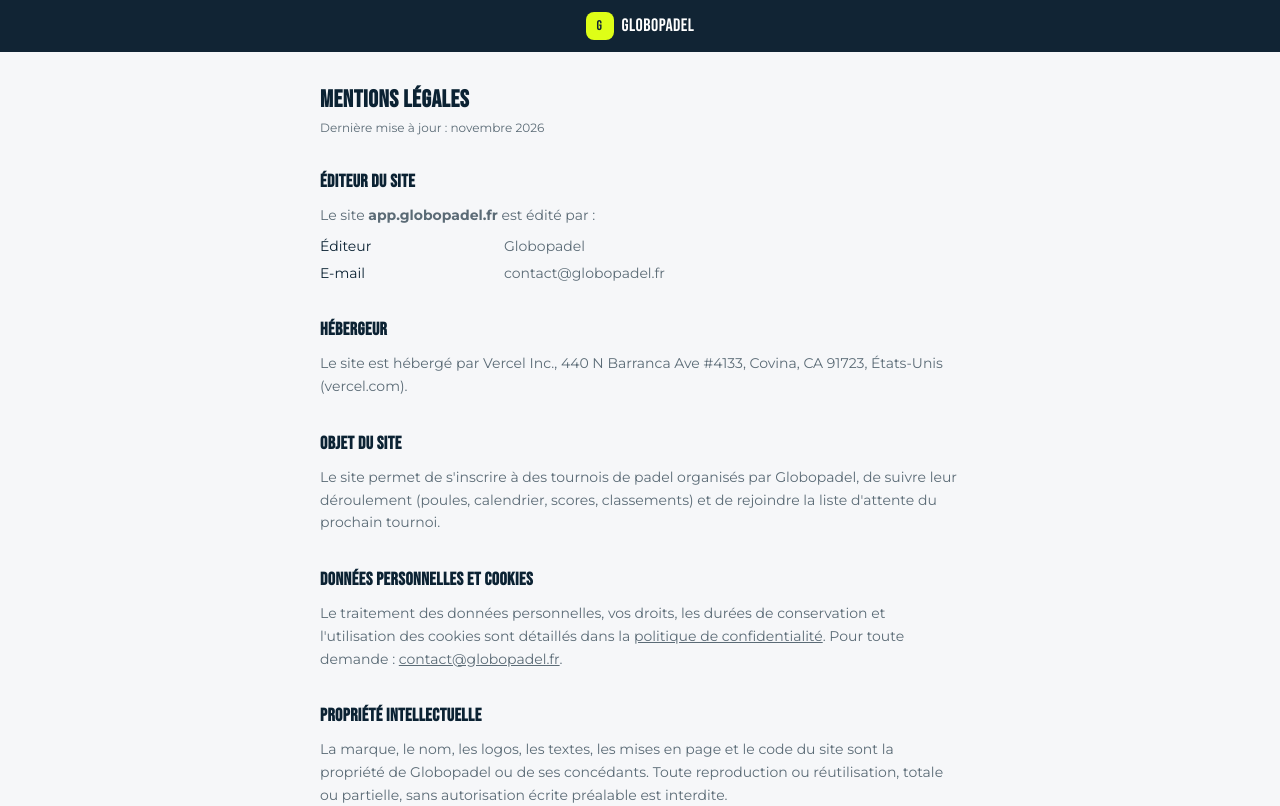
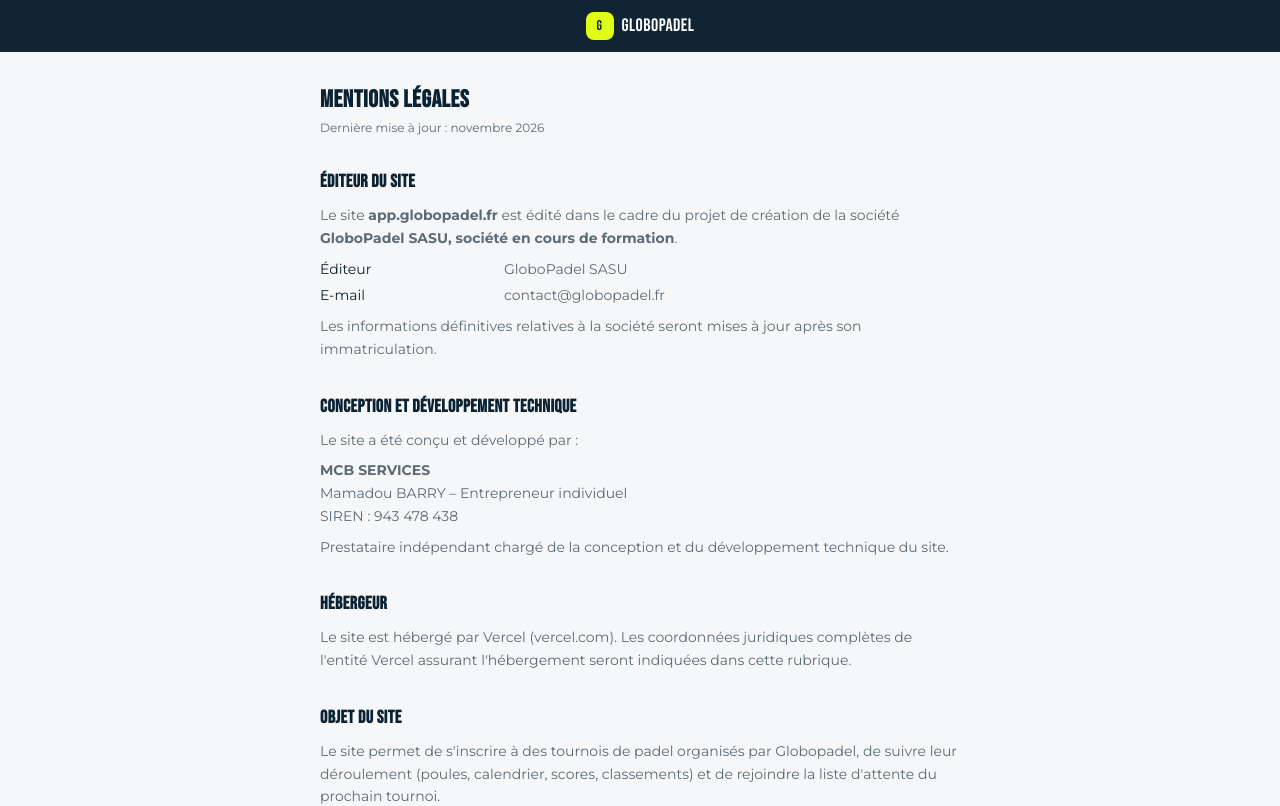
Before and after one commit to BMCellou/padelMeet-tournois, a Next.js app: page /mentions-legales in a window 1280 px wide. Shown: the top 806 px of the page. Built offline with nearby package versions, Linux system fonts and the light colour scheme.

Commit message:
Mentions légales : éditeur GloboPadel SASU en cours de formation, prestataire de conception et de développement MCB SERVICES, hébergeur Vercel avec coordonnées à publier

```diff
--- a/src/app/mentions-legales/page.tsx
+++ b/src/app/mentions-legales/page.tsx
@@ -1,7 +1,7 @@
 import type { Metadata } from "next";
 import Link from "next/link";
 import { PageLegale, SectionLegale } from "@/components/PageLegale";
-import { EDITEUR, HEBERGEUR, URL_SITE, lignesEditeur } from "@/lib/legal/editeur";
+import { CONCEPTEUR, EDITEUR, HEBERGEUR, URL_SITE, lignesEditeur } from "@/lib/legal/editeur";
 
 export const metadata: Metadata = {
   title: "Mentions légales — Globopadel",
@@ -12,9 +12,16 @@ export default function MentionsLegalesPage() {
   return (
     <PageLegale titre="Mentions légales" misAJour="novembre 2026">
       <SectionLegale titre="Éditeur du site">
-        <p>
-          Le site <strong>{URL_SITE.replace("https://", "")}</strong> est édité par :
-        </p>
+        {EDITEUR.enFormation ? (
+          <p>
+            Le site <strong>{URL_SITE.replace("https://", "")}</strong> est édité dans le cadre du projet de création de la
+            société <strong>{EDITEUR.denomination}, société en cours de formation</strong>.
+          </p>
+        ) : (
+          <p>
+            Le site <strong>{URL_SITE.replace("https://", "")}</strong> est édité par :
+          </p>
+        )}
         <dl className="space-y-1">
           {lignesEditeur(EDITEUR).map(([libelle, valeur]) => (
             <div key={libelle} className="flex gap-2">
@@ -23,6 +30,9 @@ export default function MentionsLegalesPage() {
             </div>
           ))}
         </dl>
+        {EDITEUR.enFormation ? (
+          <p>Les informations définitives relatives à la société seront mises à jour après son immatriculation.</p>
+        ) : null}
       </SectionLegale>
 
       {EDITEUR.directeurPublication ? (
@@ -31,9 +41,24 @@ export default function MentionsLegalesPage() {
         </SectionLegale>
       ) : null}
 
+      <SectionLegale titre="Conception et développement technique">
+        <p>Le site a été conçu et développé par :</p>
+        <p>
+          <strong>{CONCEPTEUR.nom}</strong>
+          <br />
+          {CONCEPTEUR.responsable} – {CONCEPTEUR.statut}
+          <br />
+          SIREN : {CONCEPTEUR.siren}
+        </p>
+        <p>Prestataire indépendant chargé de la conception et du développement technique du site.</p>
+      </SectionLegale>
+
       <SectionLegale titre="Hébergeur">
         <p>
-          Le site est hébergé par {HEBERGEUR.nom}, {HEBERGEUR.adresse} ({HEBERGEUR.site.replace("https://", "")}).
+          Le site est hébergé par {HEBERGEUR.nom} ({HEBERGEUR.site.replace("https://", "")}).
+          {HEBERGEUR.adresse
+            ? ` Adresse : ${HEBERGEUR.adresse}.`
+            : " Les coordonnées juridiques complètes de l'entité Vercel assurant l'hébergement seront indiquées dans cette rubrique."}
         </p>
       </SectionLegale>
 
--- a/src/lib/legal/editeur.ts
+++ b/src/lib/legal/editeur.ts
@@ -6,6 +6,8 @@ import { CONTACT_GLOBOPADEL } from "@/lib/liste-attente/rgpd";
 
 export interface Editeur {
   denomination: string;
+  /** Société pas encore immatriculée : la page l'indique et annonce la mise à jour des informations définitives. */
+  enFormation: boolean;
   formeJuridique: string | null;
   capitalSocial: string | null;
   siegeSocial: string | null;
@@ -19,7 +21,8 @@ export interface Editeur {
 }
 
 export const EDITEUR: Editeur = {
-  denomination: "Globopadel",
+  denomination: "GloboPadel SASU",
+  enFormation: true,
   formeJuridique: null,
   capitalSocial: null,
   siegeSocial: null,
@@ -32,15 +35,31 @@ export const EDITEUR: Editeur = {
 
 export interface Hebergeur {
   nom: string;
-  adresse: string;
+  /** null tant que les coordonnées juridiques complètes ne sont pas publiées : la page l'annonce. */
+  adresse: string | null;
   site: string;
 }
 
 /** Hébergeur du site : sa mention est obligatoire. */
 export const HEBERGEUR: Hebergeur = {
-  nom: "Vercel Inc.",
-  adresse: "440 N Barranca Ave #4133, Covina, CA 91723, États-Unis",
+  nom: "Vercel",
+  adresse: null,
   site: "https://vercel.com",
+};
+
+export interface Concepteur {
+  nom: string;
+  responsable: string;
+  statut: string;
+  siren: string;
+}
+
+/** Prestataire qui a conçu et développé le site. */
+export const CONCEPTEUR: Concepteur = {
+  nom: "MCB SERVICES",
+  responsable: "Mamadou BARRY",
+  statut: "Entrepreneur individuel",
+  siren: "943 478 438",
 };
 
 export const URL_SITE = "https://app.globopadel.fr";
```
Also changed, not shown: 2 other files (tests, documents, lock files or other folders).
